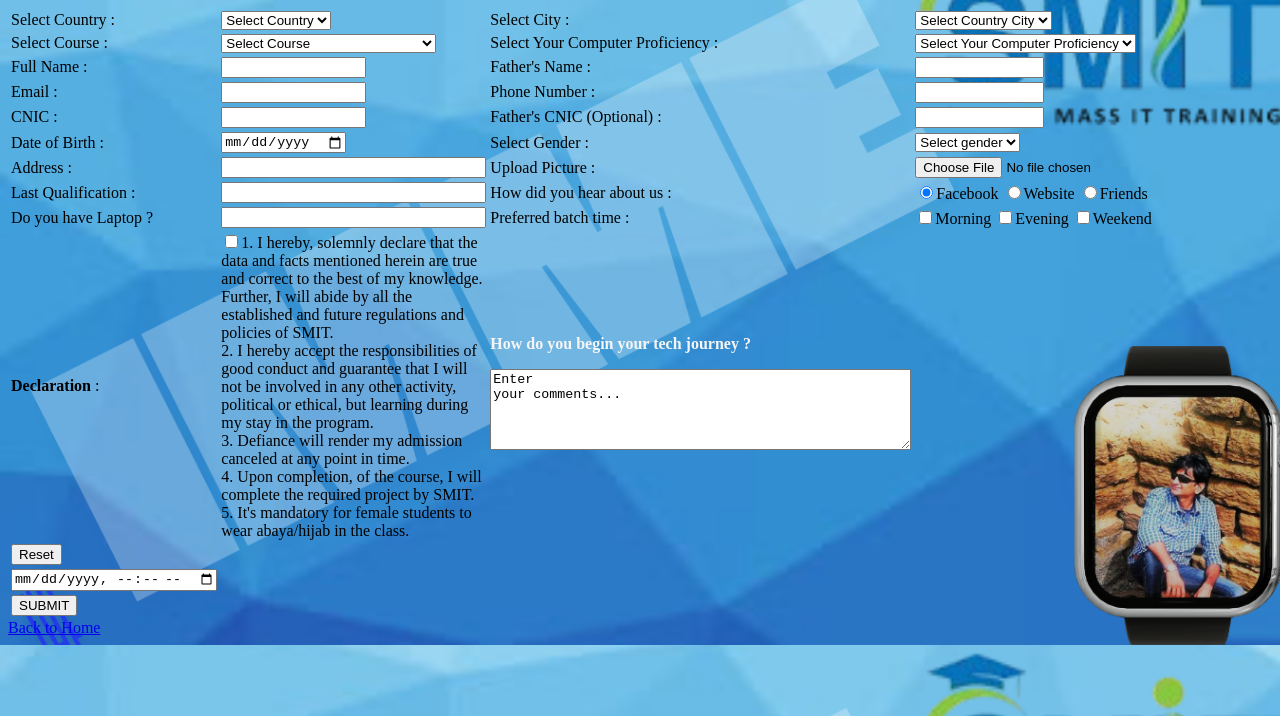
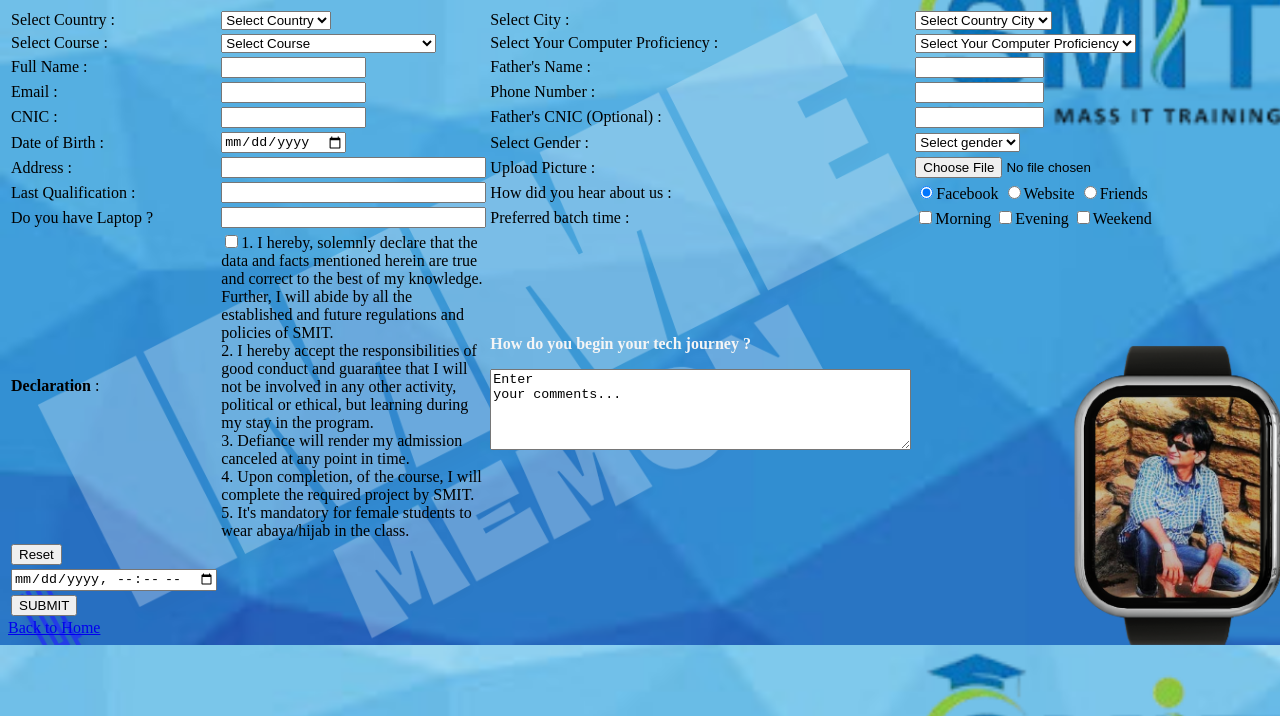
Before and after one commit to ImranMemon11/SMIT-Form, a plain HTML site: page index.html in a window 1280 px wide. Shown: the part 84-800 px from the top of the page. Drawn offline with Linux system fonts and the light colour scheme.

Commit message:
added changed

```diff
--- a/index.html
+++ b/index.html
@@ -3,7 +3,7 @@
 <head>
 <title>SMIT Form</title>
 </head>
-<body style="background-image : url('image/logo1.png'); background-size: cover";>
+<body style="background-image : url('image/logo11.png'); background-size: cover";>
 <form>
 <table align="complete" width="900">
 <tr>
```
Also changed, not shown: image/logo1.png (deleted), image/logo11.png (added).
